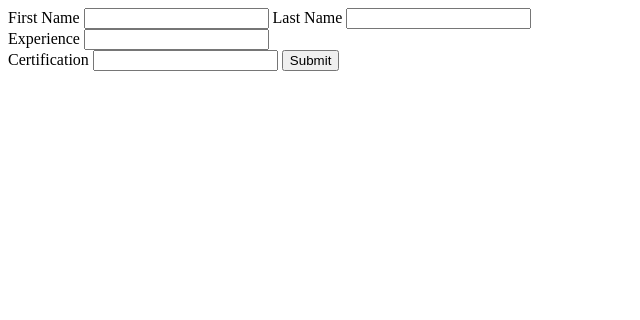
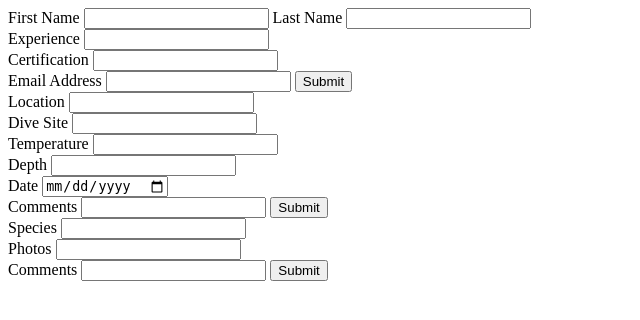
Before and after one commit to Code-Institute-Submissions/Data-Centric-Development-Project3, a Flask app: page / in a window 1280 px wide. Shown: the top 320 px of the page, without its empty margins (0-640 px from the left). Run offline with Flask 2, Linux system fonts and the light colour scheme.

Commit message:
Added dive and sighting inputs

```diff
--- a/app.py
+++ b/app.py
@@ -10,6 +10,7 @@ client = pymongo.MongoClient(MONGO_URI)
 
 app = Flask(__name__)
 
+# create route
 @app.route('/')
 def hello():
     return render_template('create.template.html')
@@ -23,19 +24,18 @@ def create():
             "lastname": request.form.get("last_name")
         },
         "experience": request.form.get("experience"),
-        "certification": request.form.get("certification")
+        "certification": request.form.get("certification"),
+        "email": request.form.get("email")
     })
     return "user details added"
 
 
 
-
+# search by email
 @app.route('/searchuser')
 def search_index():
 
     return render_template('search.template.html')
-
-
 
 @app.route('/searchuser', methods=["POST"])
 def search_process():
@@ -53,6 +53,12 @@ def search_process():
         return('Not valid')
 
 
+
+# delete
+
+
+
+
 # "magic code" -- boilerplate
 if __name__ == '__main__':
     app.run(host='localhost',
--- a/templates/create.template.html
+++ b/templates/create.template.html
@@ -18,10 +18,43 @@
         <br/>
         <label>Certification</label>
         <input type="text" name="certification"/>
+        <br/>
+        <label>Email Address</label>
+        <input type="text" name="email"/>
         <input type="submit"/>
     </form>
 
+    <form method="POST" action="">
+        <label>Location</label>
+        <input type="text" name="location"/>
+        <br/>
+        <label>Dive Site</label>
+        <input type="text" name="divesite"/>
+        <br/>
+        <label>Temperature</label>
+        <input type="text" name="temperature"/>
+        <br/>
+        <label>Depth</label>
+        <input type="text" name="depth"/>
+        <br/>
+        <label>Date</label>
+        <input type="date" name="divedate"/>
+        <br/>
+        <label>Comments</label>
+        <input type="text" name="divecomments"/>
+        <input type="submit"/>
+    </form>
 
-
+    <form method="POST" action="">
+        <label>Species</label>
+        <input type="text" name="species"/>
+        <br/>
+        <label>Photos</label>
+        <input type="text" name="divephotos"/>
+        <br/>
+        <label>Comments</label>
+        <input type="text" name="sightingcomments"/>
+        <input type="submit"/>
+    </form>
 </body>
 </html>
```
